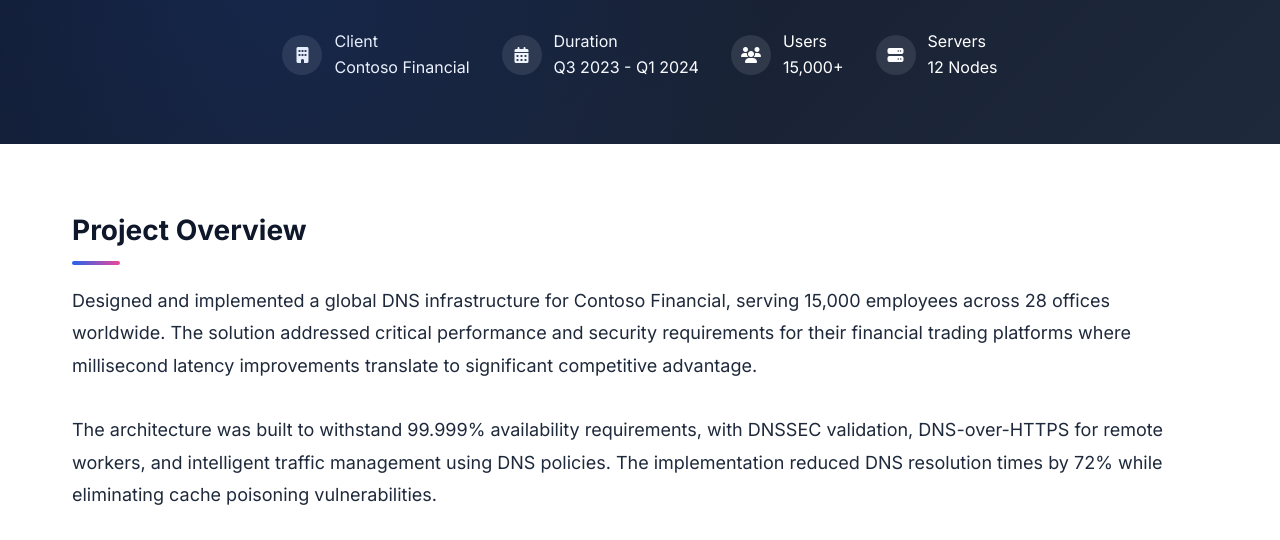
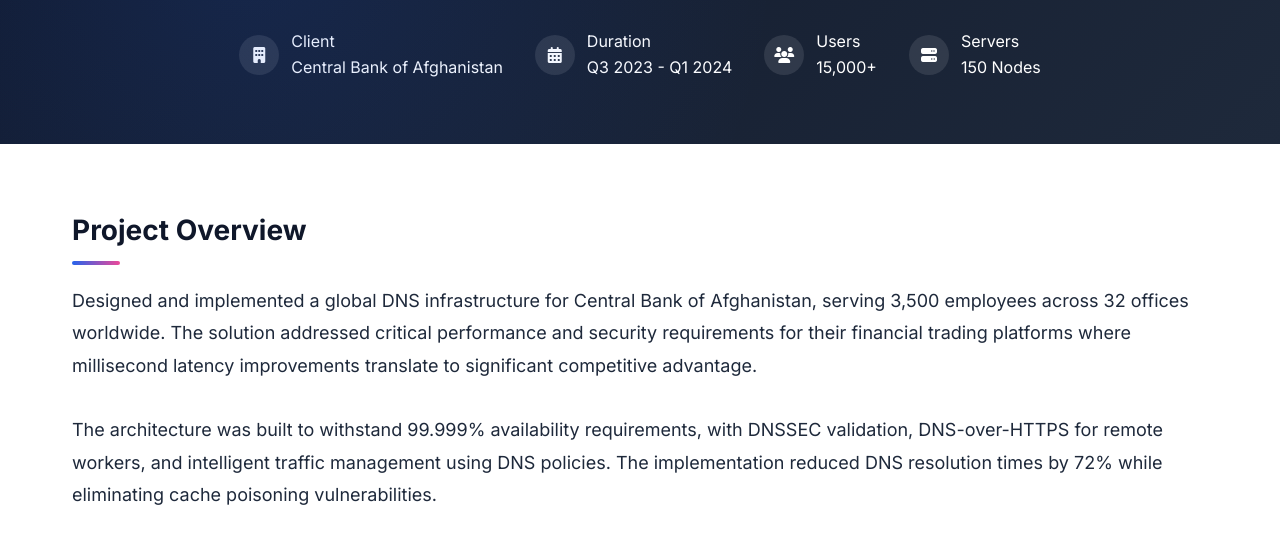
Before and after one commit to bahadari1361/Systemadministrator, a plain HTML site: page docs/dns.html in a window 1280 px wide. Shown: the part 243-783 px from the top of the page. Drawn offline with Linux system fonts and the light colour scheme.

Commit message:
Update dns.html

```diff
--- a/docs/dns.html
+++ b/docs/dns.html
@@ -408,7 +408,7 @@
           </div>
           <div>
             <div class="meta-label">Client</div>
-            <div class="meta-value">Contoso Financial</div>
+            <div class="meta-value">Central Bank of Afghanistan</div>
           </div>
         </div>
 
@@ -438,7 +438,7 @@
           </div>
           <div>
             <div class="meta-label">Servers</div>
-            <div class="meta-value">12 Nodes</div>
+            <div class="meta-value">150 Nodes</div>
           </div>
         </div>
       </div>
@@ -450,7 +450,7 @@
       <div class="container">
         <h2 class="section-title">Project Overview</h2>
         <p class="project-description">
-          Designed and implemented a global DNS infrastructure for Contoso Financial, serving 15,000 employees across 28 offices worldwide. The solution addressed critical performance and security requirements for their financial trading platforms where millisecond latency improvements translate to significant competitive advantage.
+          Designed and implemented a global DNS infrastructure for Central Bank of Afghanistan, serving 3,500 employees across 32 offices worldwide. The solution addressed critical performance and security requirements for their financial trading platforms where millisecond latency improvements translate to significant competitive advantage.
         </p>
         <p class="project-description">
           The architecture was built to withstand 99.999% availability requirements, with DNSSEC validation, DNS-over-HTTPS for remote workers, and intelligent traffic management using DNS policies. The implementation reduced DNS resolution times by 72% while eliminating cache poisoning vulnerabilities.
```
